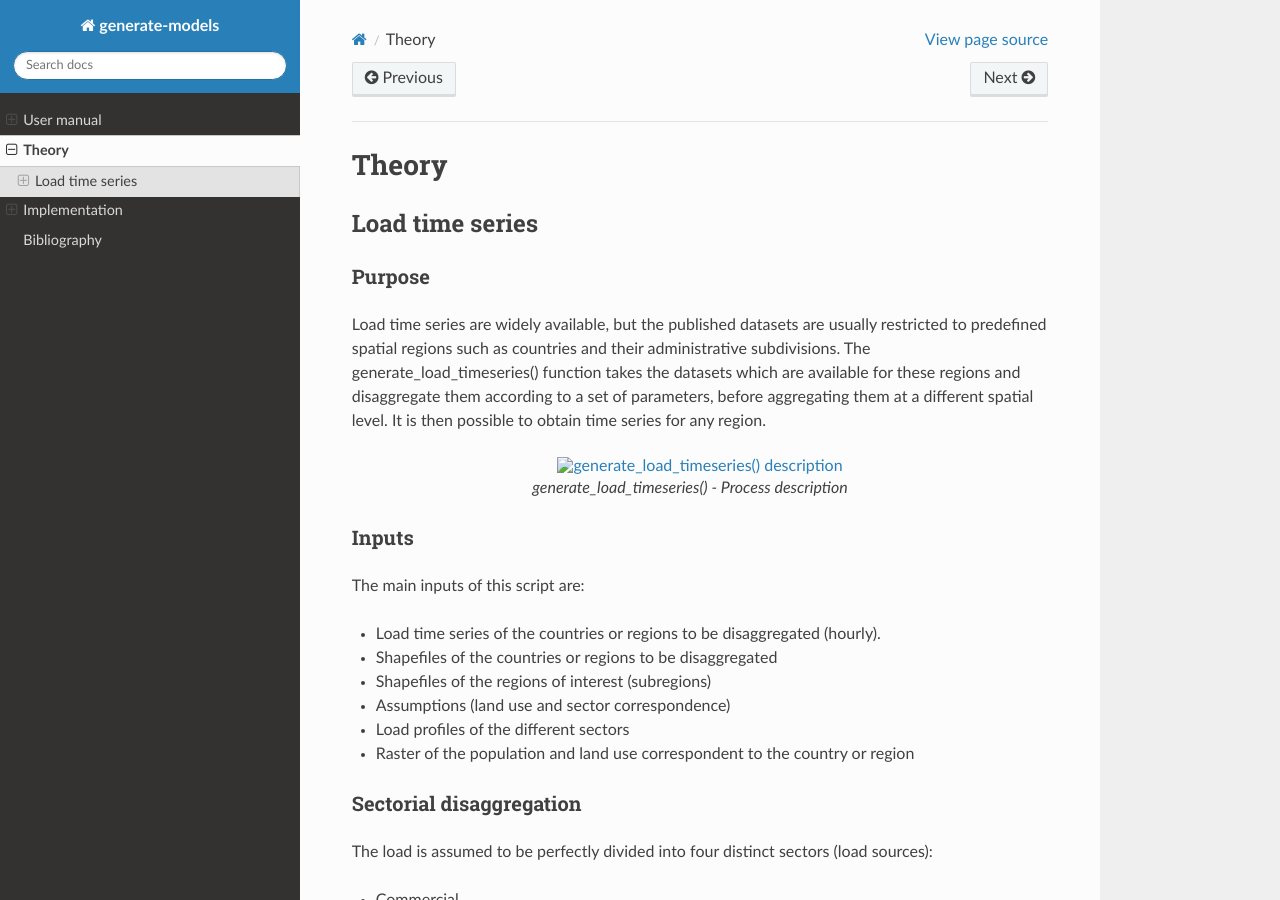
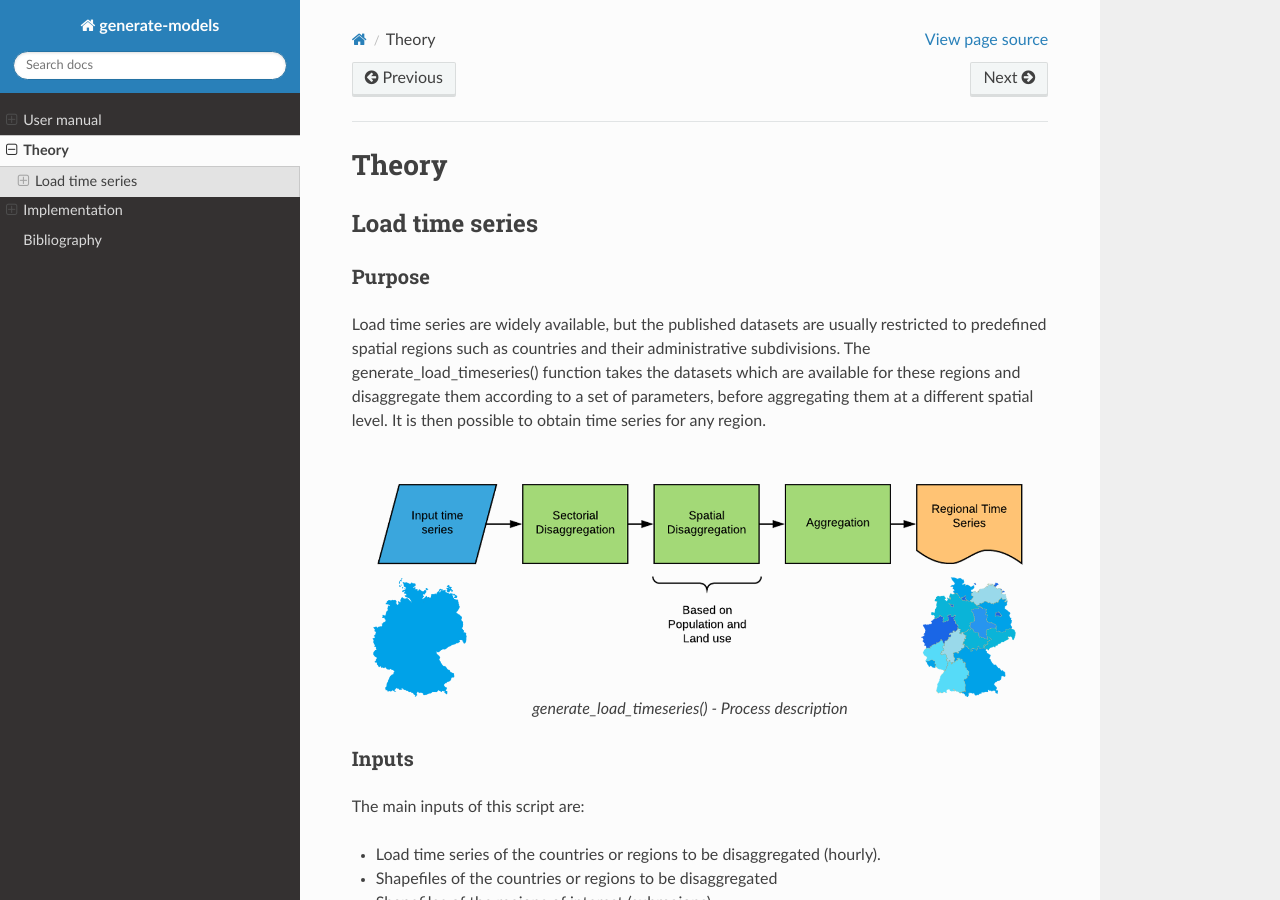
Before and after one commit to tum-ens/pyPRIMA, a Sphinx documentation site: the page built from doc/theory.rst, in a window 1280 px wide and 900 px high. Built offline with Sphinx 7.4.7 and the Read the Docs theme 2.0.0, drawn with Linux system fonts in a browser that asks for light colours.

Commit message:
Update theory.rst

```diff
--- a/doc/theory.rst
+++ b/doc/theory.rst
@@ -12,7 +12,7 @@ countries and their administrative subdivisions. The generate_load_timeseries()
 and disaggregate them according to a set of parameters, before aggregating them at a different spatial level. It is then possible to obtain time series for
 any region.
 
-.. figure:: img/generate_load_ts.png
+.. figure:: img/generate_load_TS.png
    :width: 100%
    :align: center
    :alt: generate_load_timeseries() description
```
